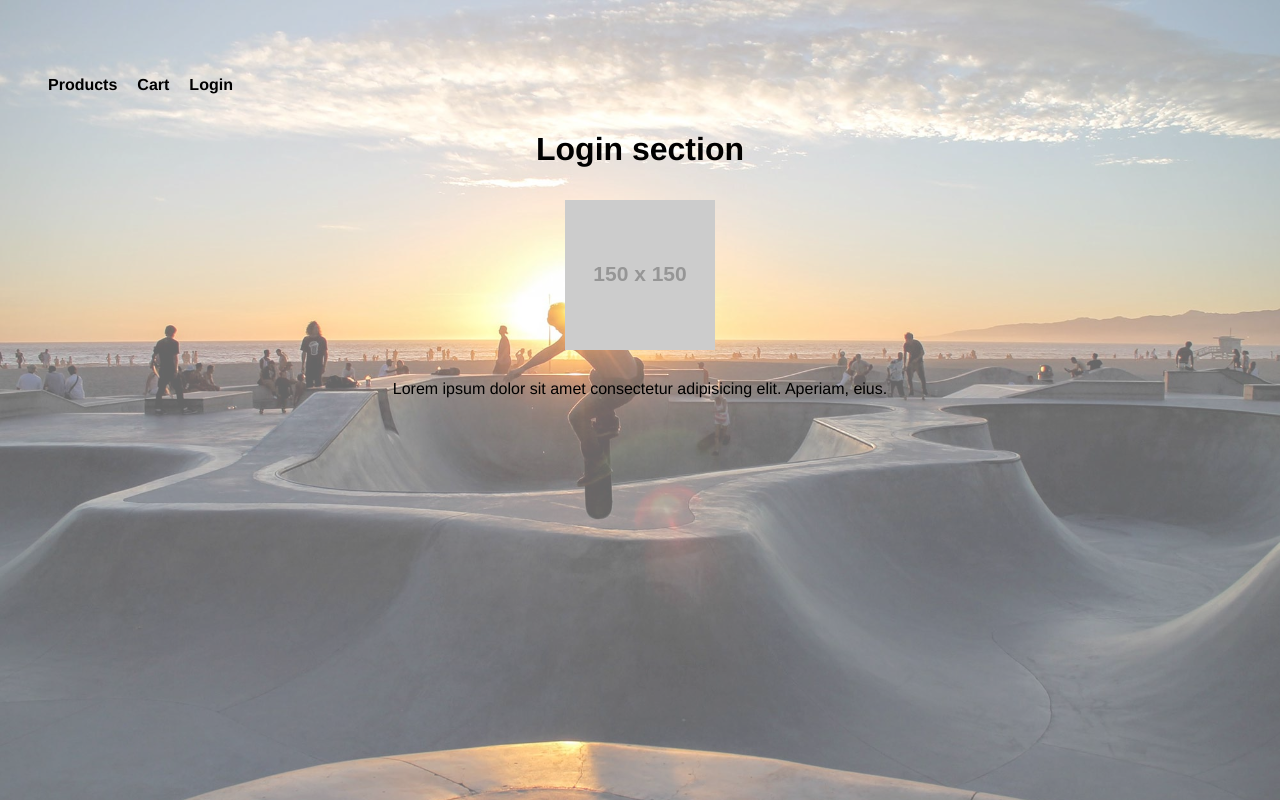
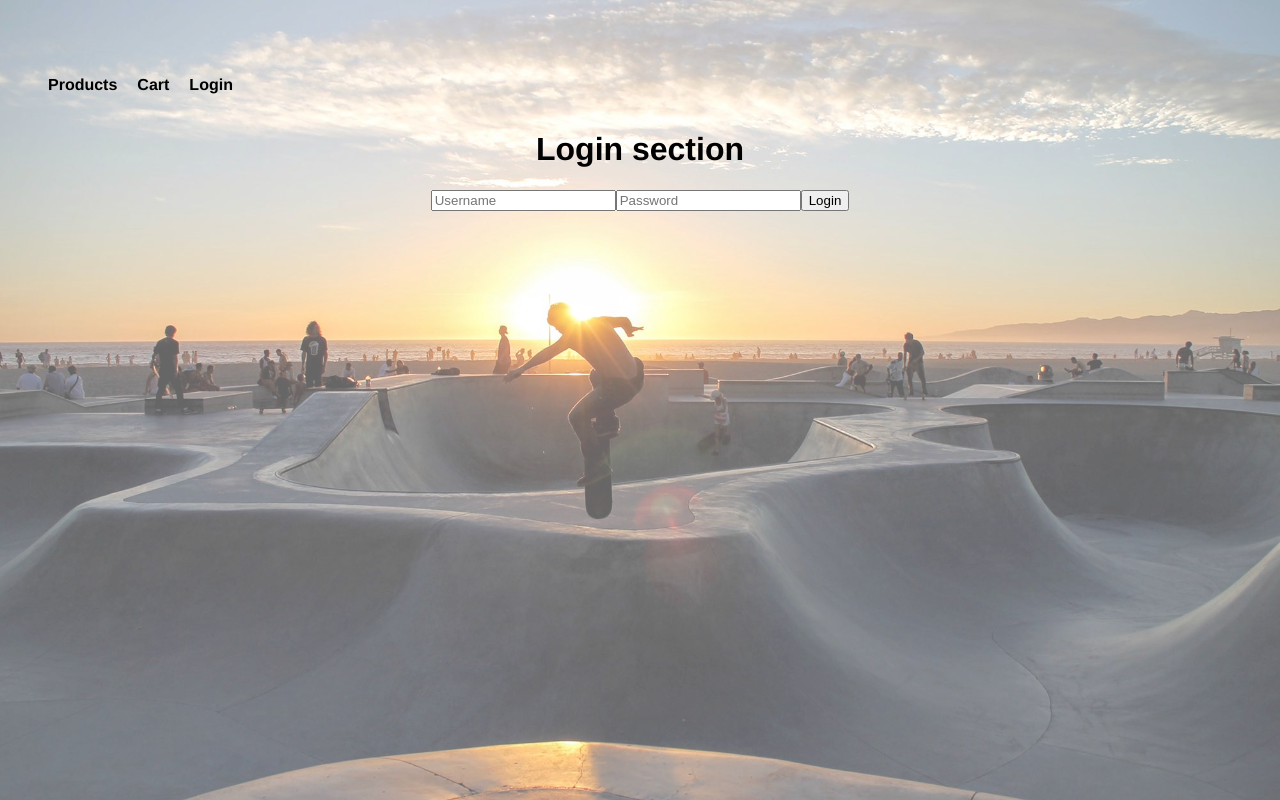
Before and after one commit to Devloppa/slutprojekt_webbapplikationer, a Vue app: page /login in a window 1280 px wide. Built offline with nearby package versions, Linux system fonts and the light colour scheme.

Commit message:
create Login/Logout

```diff
--- a/src/App.vue
+++ b/src/App.vue
@@ -10,12 +10,47 @@
         </li>
         <li class="login-link">
           <router-link to="/login">Login</router-link>
+          <router-link
+            v-if="authenticated"
+            to="/login"
+            v-on:click.native="logout()"
+            replace
+            >Logout</router-link
+          >
         </li>
       </ul>
     </div>
     <router-view />
   </div>
 </template>
+
+<script>
+export default {
+  name: "App",
+  data() {
+    return {
+      authenticated: false,
+      mockAccount: {
+        username: "admin",
+        password: "admin",
+      },
+    };
+  },
+  mounted() {
+    if (!this.authenticated) {
+      this.$router.replace({ name: "login" });
+    }
+  },
+  methods: {
+    setAuthenticated(status) {
+      this.authenticated = status;
+    },
+    logout() {
+      this.authenticated = false;
+    },
+  },
+};
+</script>
 
 <style>
 body {
--- a/src/router.js
+++ b/src/router.js
@@ -3,6 +3,7 @@
 import Products from "./views/Products.vue"
 import Cart from "./views/Cart.vue"
 import Login from "./views/Login.vue"
+import Secure from "./views/Secure.vue"
 
 Vue.use(Router);
 
@@ -22,6 +23,11 @@
         name: "login",
         component: Login
     },
+    {
+        path: "/secure",
+        name: "secure",
+        component: Secure
+    },
 ];
 
 const router = new Router({
--- a/src/views/Login.vue
+++ b/src/views/Login.vue
@@ -1,16 +1,47 @@
 <template>
   <div class="login">
     <h1>Login section</h1>
-    <img src="https://via.placeholder.com/150" alt="Placeholder" />
-    <p>
-      Lorem ipsum dolor sit amet consectetur adipisicing elit. Aperiam, eius.
-    </p>
-  </div>
+        <input type="text" name="username" v-model="input.username" placeholder="Username" />
+        <input type="password" name="password" v-model="input.password" placeholder="Password" />
+        <button type="button" v-on:click="login()">Login</button>
+    </div>
 </template>
 
+<script>
+    export default {
+        name: 'Login',
+        data() {
+            return {
+                input: {
+                    username: "",
+                    password: ""
+                }
+            }
+        },
+        methods: {
+            login() {
+                if(this.input.username != "" && this.input.password != "") {
+                    if(this.input.username == this.$parent.mockAccount.username && this.input.password == this.$parent.mockAccount.password) {
+                        this.$emit("authenticated", true);
+                        this.$router.replace({ name: "secure" });
+                    } else {
+                        console.log("The username and / or password is incorrect");
+                    }
+                } else {
+                    console.log("A username and password must be present");
+                }
+            }
+        }
+    }
+</script>
+
 <style scoped>
-img {
-  height: auto;
-  margin: 10px 0;
-}
+    #login {
+        width: 500px;
+        border: 1px solid #CCCCCC;
+        background-color: #FFFFFF;
+        margin: auto;
+        margin-top: 200px;
+        padding: 20px;
+    }
 </style>
--- /dev/null
+++ b/src/views/Secure.vue
@@ -0,0 +1,33 @@
+<template>
+    <div id="secure">
+        <h1>Secure Area</h1>
+        <p>
+            Login succesful!
+        </p>
+        <button type="button" v-on:click="logout()">Logout</button>
+    </div>
+</template>
+
+<script>
+    export default {
+        name: 'Secure',
+        data() {
+            return {};
+        },
+        methods: {
+            logout() {
+                this.$router.replace({ name: "login" });
+                console.log("Logged out");
+            }
+        }
+    }
+</script>
+
+<style scoped>
+    #secure {
+        background-color: #FFFFFF;
+        border: 1px solid #CCCCCC;
+        padding: 20px;
+        margin-top: 10px;
+    }
+</style>
```
